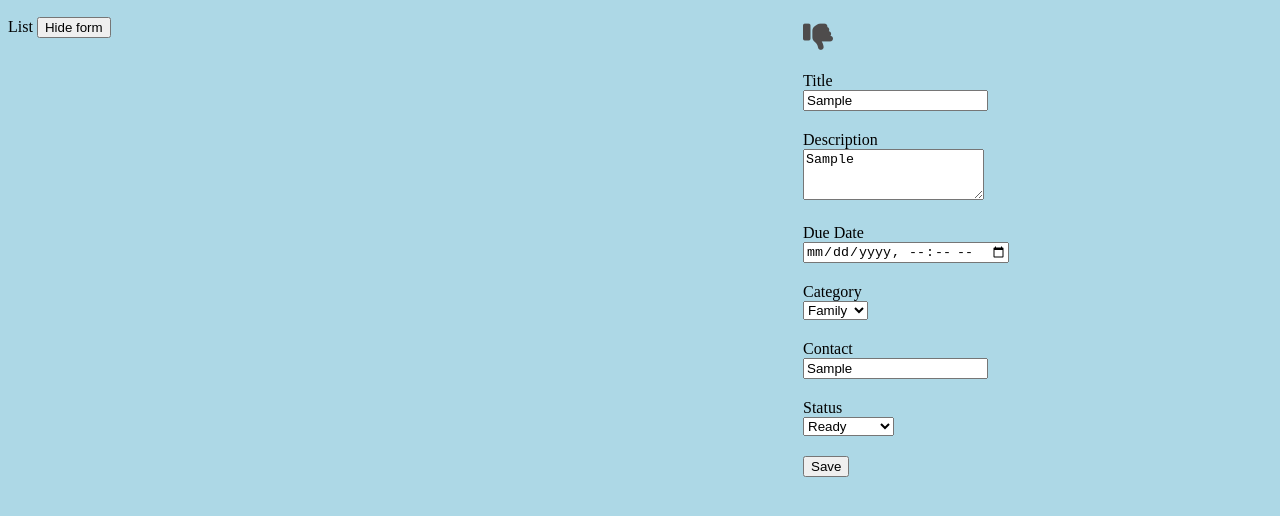
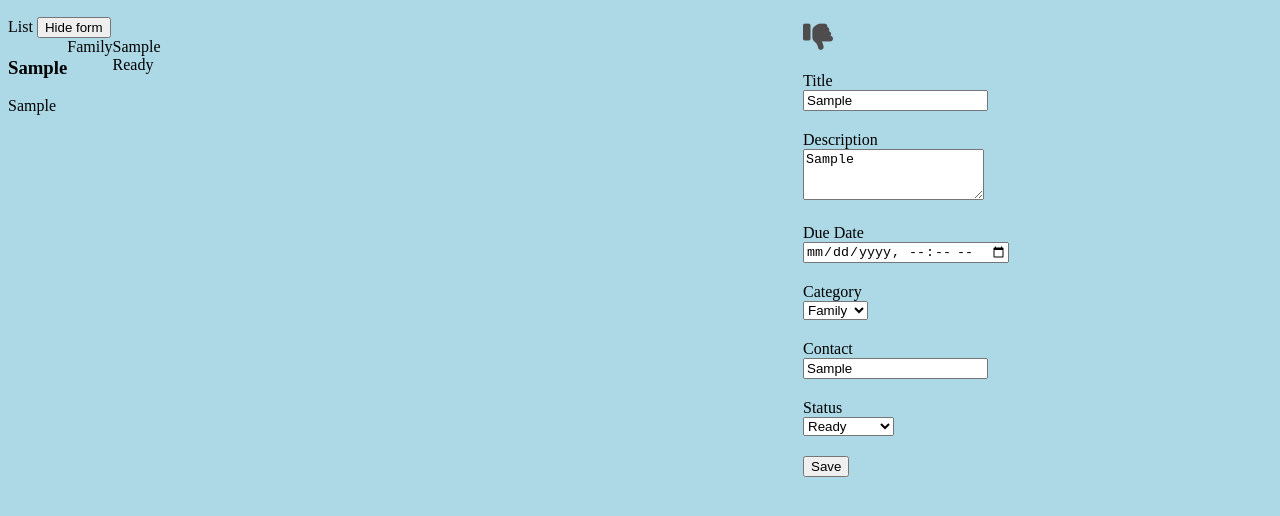
Before and after one commit to EddieHooks36/TaskManager, a plain HTML site: page index.html in a window 1280 px wide. Both pictures are taken after typing "Sample", "Sample", "Sample" into the empty fields and a click on the button "Save". Shown: the part 52-568 px from the top of the page. Drawn offline with nearby package versions, Linux system fonts and the light colour scheme.

Commit message:
css flex

```diff
--- a/scripts/script.js
+++ b/scripts/script.js
@@ -34,7 +34,30 @@ function saveTask(){
     let status = $("#selStatus").val();
 
     let task = new Task(title, description, dueDate, category, contact, status, isImportant);
+    //save logic
 
+    //display logic
+    displayTask(task); //calling the task
+}
+function displayTask(task){
+     let syntax = `<div class="task">
+        <div>
+            <h3>${task.title}</h3>
+            <p>${task.description}</p>
+        </div>
+
+        <div>
+            <label>${task.dueDate}</label>
+            <label>${task.category}</label>
+        </div>
+
+        <div>
+            <label>${task.contact}</label>
+            <label>${task.status}</label>
+        </div>
+
+    </div>`
+     $(".list-container").append(syntax);
 }
 function init(){
     console.log("Task Manager");
--- a/styles/mystyle.css
+++ b/styles/mystyle.css
@@ -35,3 +35,9 @@ h1{
 #iImportant.important{
     color: rgb(34, 190, 6);
 }
+.task{
+    display: flex;
+}
+.task label{
+    display: block;
+}
```
